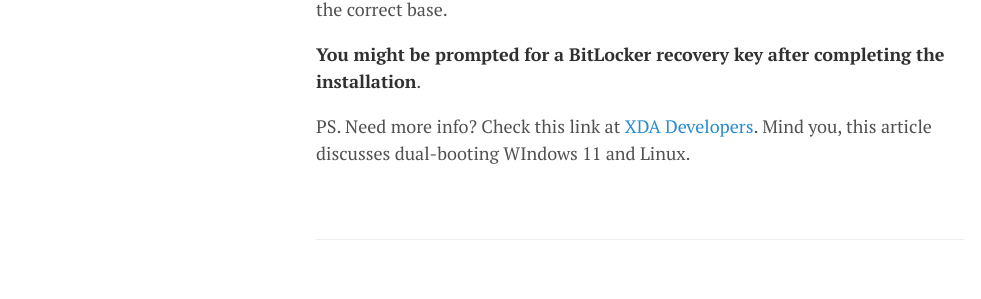
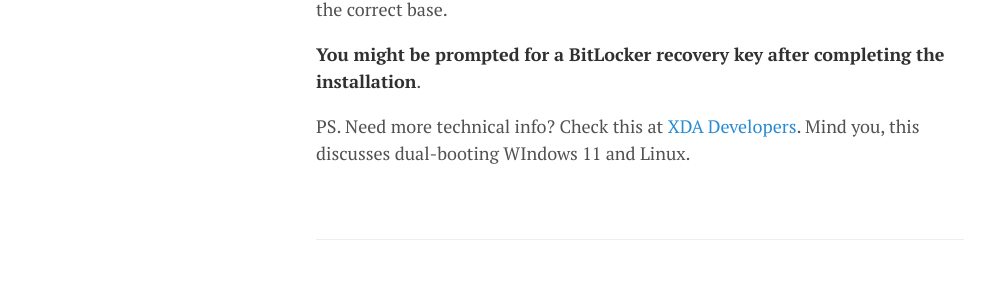
Before and after one commit to lgeurts/lgeurts.github.io, a Jekyll site: the page built from _posts/2019-03-19-dual-booting-windows-and-linux.md, in a window 1280 px wide and 900 px high, scrolled down 2845 px. Shown: the part 350-649 px from the top of the window, without its empty margins (0-981 px from the left). Built offline with Jekyll 4.4.1, drawn with Linux system fonts in a browser that asks for light colours; nearby versions of some CDN libraries; comment, search, counter and statistics services are not loaded.

Commit message:
Update 2019-03-19-dual-booting-windows-and-linux.md

```diff
--- a/_posts/2019-03-19-dual-booting-windows-and-linux.md
+++ b/_posts/2019-03-19-dual-booting-windows-and-linux.md
@@ -55,4 +55,4 @@ The OS-prober should auto-detect Windows and create a boot menu item for it alon
 
 **You might be prompted for a BitLocker recovery key after completing the installation**.
 
-PS. Need more info? Check this link at [XDA Developers](https://www.xda-developers.com/dual-boot-windows-11-linux/). Mind you, this article discusses dual-booting WIndows 11 and Linux.
+PS. Need more technical info? Check this at [XDA Developers](https://www.xda-developers.com/dual-boot-windows-11-linux/). Mind you, this discusses dual-booting WIndows 11 and Linux.
```
